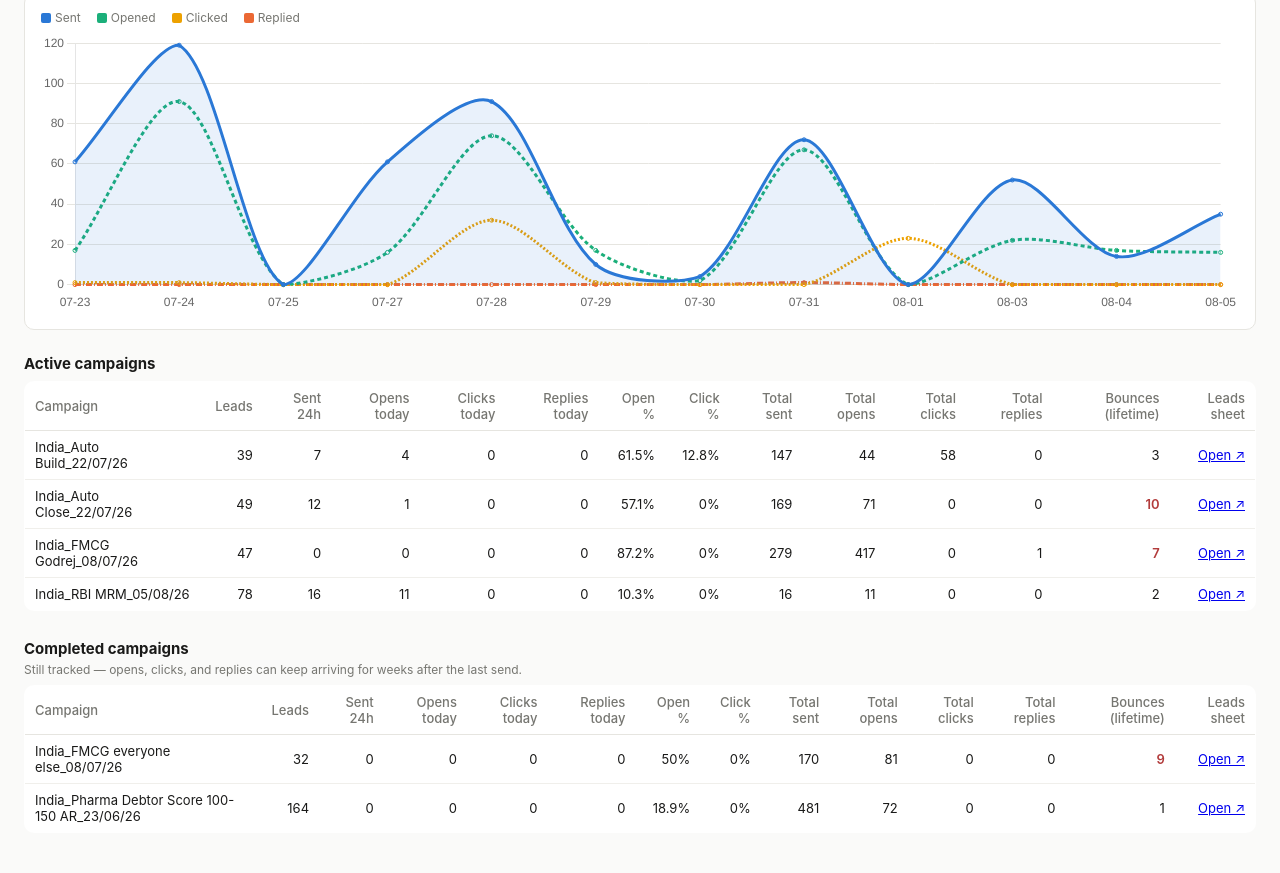
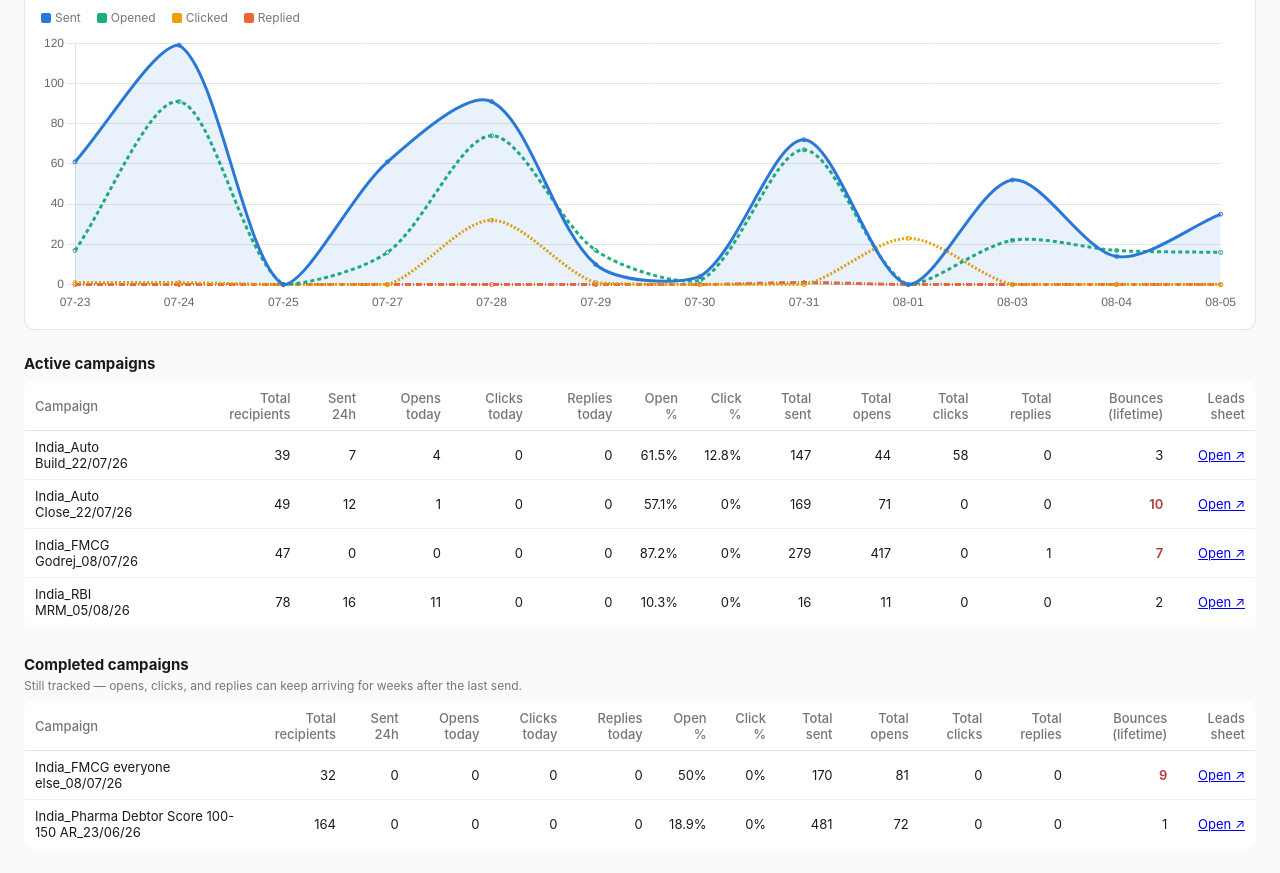
Before and after one commit to mikua1617/india-campaign-dashboard, a plain HTML site: page docs/index.html in a window 1280 px wide. Shown: the part 261-1134 px from the top of the page. Drawn offline with nearby package versions, Linux system fonts and the light colour scheme.

Commit message:
Update index.html

```diff
--- a/docs/index.html
+++ b/docs/index.html
@@ -55,7 +55,7 @@
   <thead>
     <tr>
       <th>Campaign</th>
-      <th>Leads</th>
+      <th>Total recipients</th>
       <th>Sent 24h</th>
       <th>Opens today</th>
       <th>Clicks today</th>
@@ -81,7 +81,7 @@
   <thead>
     <tr>
       <th>Campaign</th>
-      <th>Leads</th>
+      <th>Total recipients</th>
       <th>Sent 24h</th>
       <th>Opens today</th>
       <th>Clicks today</th>
```
